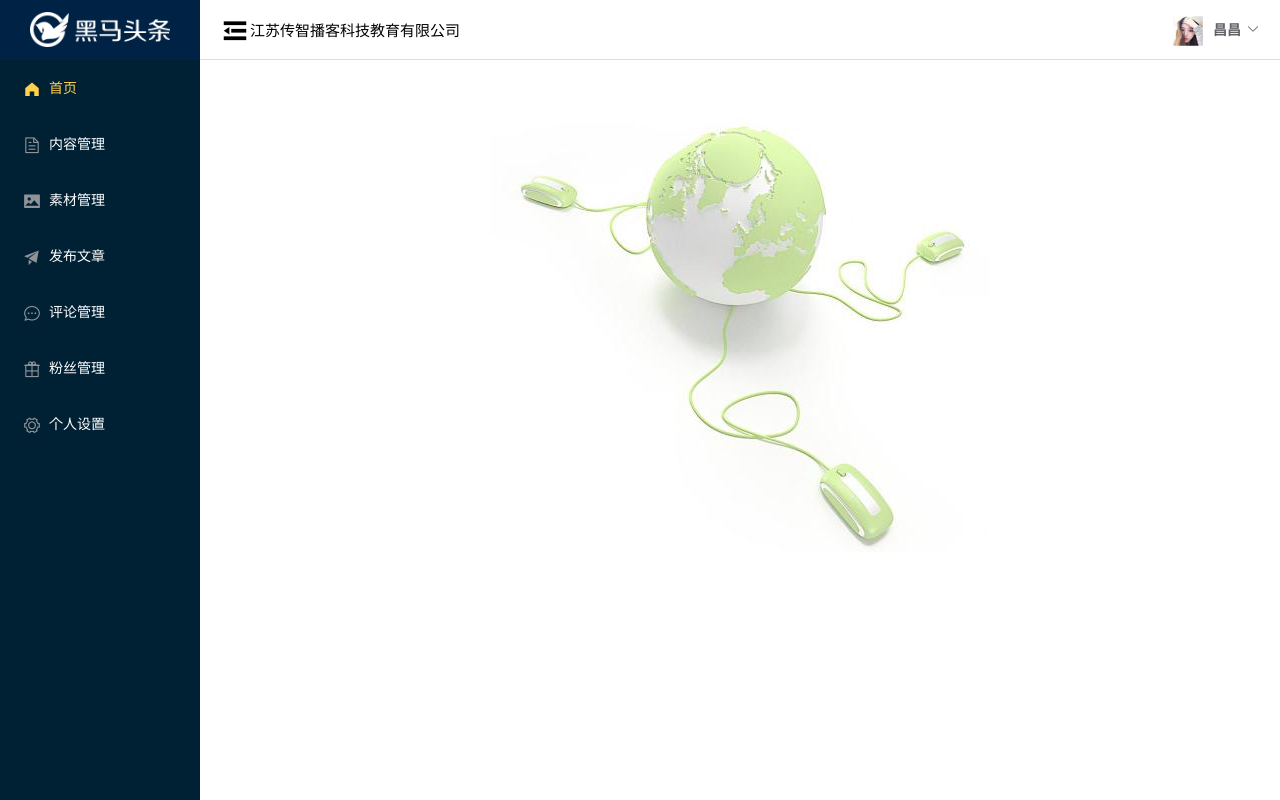
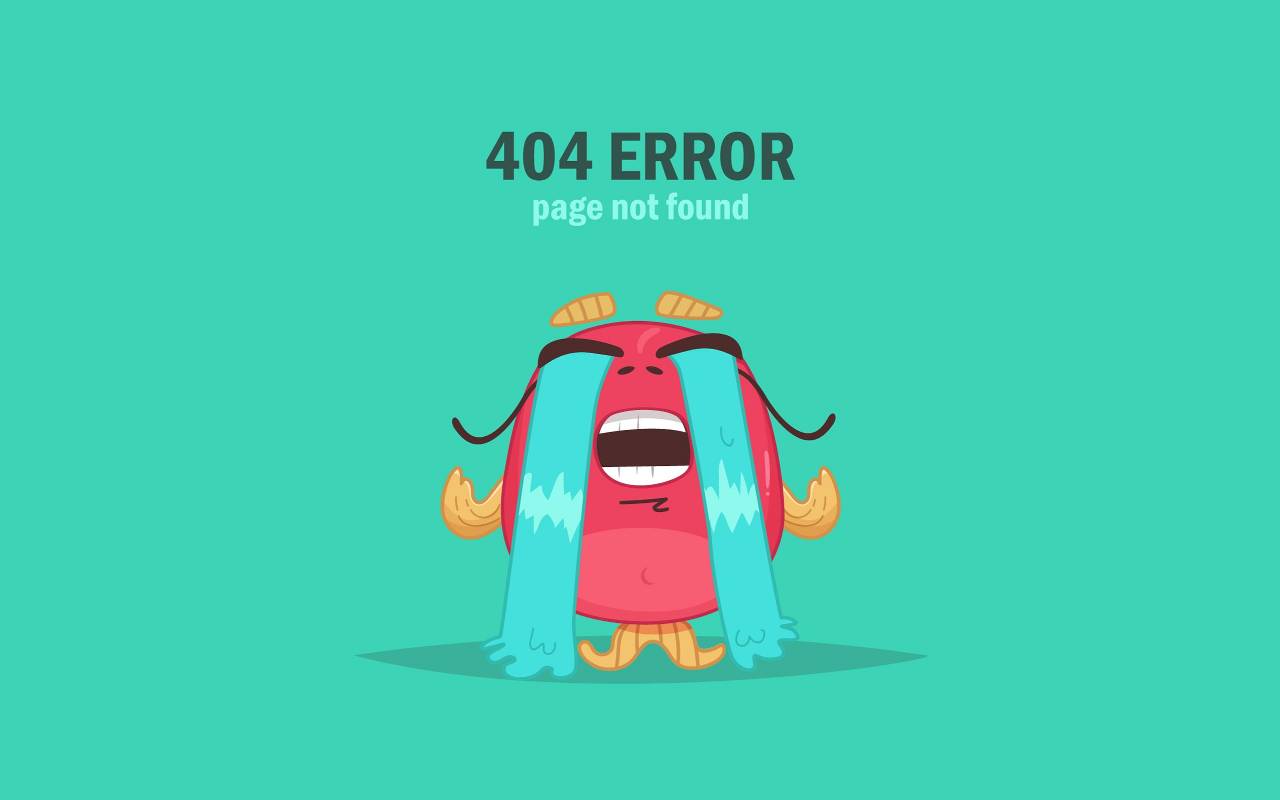
Before and after one commit to wuli66667/HM-toutiao, a Vue app: page /#/home in a window 1280 px wide. Built offline with nearby package versions, Linux system fonts and the light colour scheme.

Commit message:
404/侧边栏导航结束

```diff
--- /dev/null
+++ b/src/views/404/index.vue
@@ -0,0 +1,18 @@
+<template>
+  <div class="container-404"></div>
+</template>
+
+<script>
+export default {}
+</script>
+
+<style scoped lang='less'>
+.container-404 {
+  width: 100%;
+  height: 100%;
+  position: absolute;
+  top: 0;
+  left: 0;
+  background: url("../../assets/404.png") no-repeat center / cover;
+}
+</style>
--- a/src/views/home/index.vue
+++ b/src/views/home/index.vue
@@ -2,51 +2,54 @@
   <div class="container">
     <el-container class="home-container">
       <!-- 菜单栏 -->
-      <el-aside width="200px">
+      <el-aside :width="isOpen?'200px':'64px'">
         <!-- logo -->
-        <div class="logo"></div>
+        <div class="logo" :class="{smallLogo:!isOpen}"></div>
         <!-- 导航菜单 -->
         <el-menu
-          default-active="1"
+          default-active="/"
           background-color="#002033"
           text-color="#fff"
           active-text-color="#ffd04b"
           style="border-right:none"
+          :collapse="!isOpen"
+          :collapse-transition="false"
+          router
         >
           <!-- el-submenu  拥有子级菜单使用submenu -->
           <!-- el-menu-item  不拥有子级菜单使用menu-item -->
           <!-- index="2" 当前菜单项的唯一标识 -->
-          <el-menu-item index="1">
+          <el-menu-item index="/">
             <i class="el-icon-s-home"></i>
             <span slot="title">首页</span>
           </el-menu-item>
 
-          <el-menu-item index="2">
+          <el-menu-item index="/article">
             <i class="el-icon-document"></i>
             <span slot="title">内容管理</span>
           </el-menu-item>
 
-          <el-menu-item index="3">
+          <el-menu-item index="/image">
             <i class="el-icon-picture"></i>
             <span slot="title">素材管理</span>
           </el-menu-item>
 
-          <el-menu-item index="4">
+          <el-menu-item index="/publish">
             <i class="el-icon-s-promotion"></i>
             <span slot="title">发布文章</span>
           </el-menu-item>
 
-          <el-menu-item index="5">
+          <el-menu-item index="/comment">
             <i class="el-icon-chat-dot-round"></i>
             <span slot="title">评论管理</span>
           </el-menu-item>
 
-          <el-menu-item index="6">
+          <el-menu-item index="/fans">
             <i class="el-icon-present"></i>
             <span slot="title">粉丝管理</span>
           </el-menu-item>
 
-          <el-menu-item index="7">
+          <el-menu-item index="/setting">
             <i class="el-icon-setting"></i>
             <span slot="title">个人设置</span>
           </el-menu-item>
@@ -56,7 +59,7 @@
         <!-- 顶部 -->
         <el-header>
           <!-- 图标 -->
-          <span class="el-icon-s-fold icon"></span>
+          <span class="el-icon-s-fold icon" @click="toggleMenu"></span>
           <!-- 文章 -->
           <span class="text">江苏传智播客科技教育有限公司</span>
           <!-- 下拉菜单组件 -->
@@ -83,7 +86,20 @@
 </template>
 
 <script>
-export default {}
+export default {
+  data () {
+    return {
+      // 是不是展开的
+      isOpen: true
+    }
+  },
+  methods: {
+    toggleMenu () {
+      // 切换侧边栏  展开与收起
+      this.isOpen = !this.isOpen
+    }
+  }
+}
 </script>
 
 <style scoped lang='less'>
@@ -93,14 +109,20 @@ export default {}
   position: absolute;
   left: 0;
   top: 0;
-  .logo {
-    width: 200px;
-    height: 60px;
-    background: #002244 url("../../assets/logo_admin.png") no-repeat center /
-      140px auto;
-  }
+
   .el-aside {
     background: #002033;
+    .logo {
+      width: 100%;
+      height: 60px;
+      background: #002244 url("../../assets/logo_admin.png") no-repeat center /
+        140px auto;
+    }
+    //覆盖之前的大图 成小图
+    .smallLogo {
+      background-image: url(../../assets/logo_admin_01.png);
+      background-size: 36px auto;
+    }
   }
   .el-header {
     border-bottom: 1px solid #ddd;
```
Also changed, not shown: src/router/index.js (+8 -1 lines).
